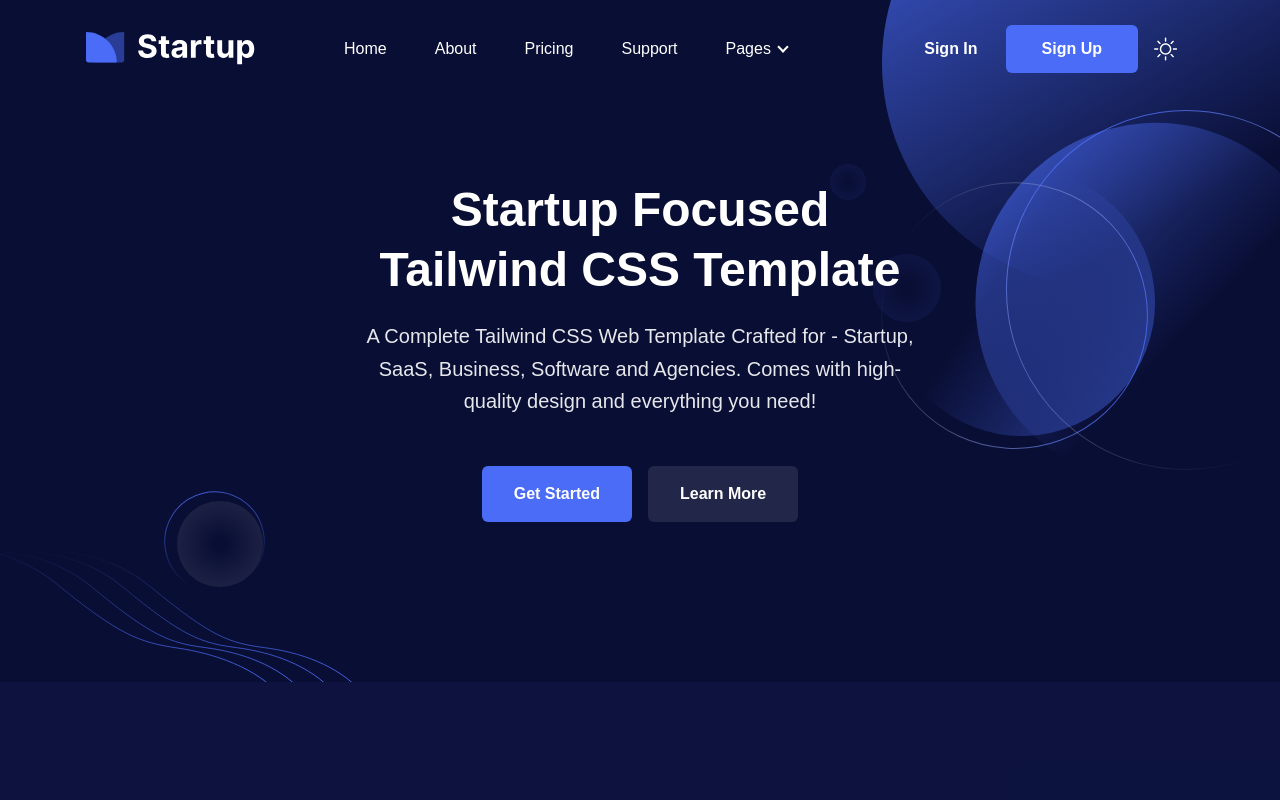
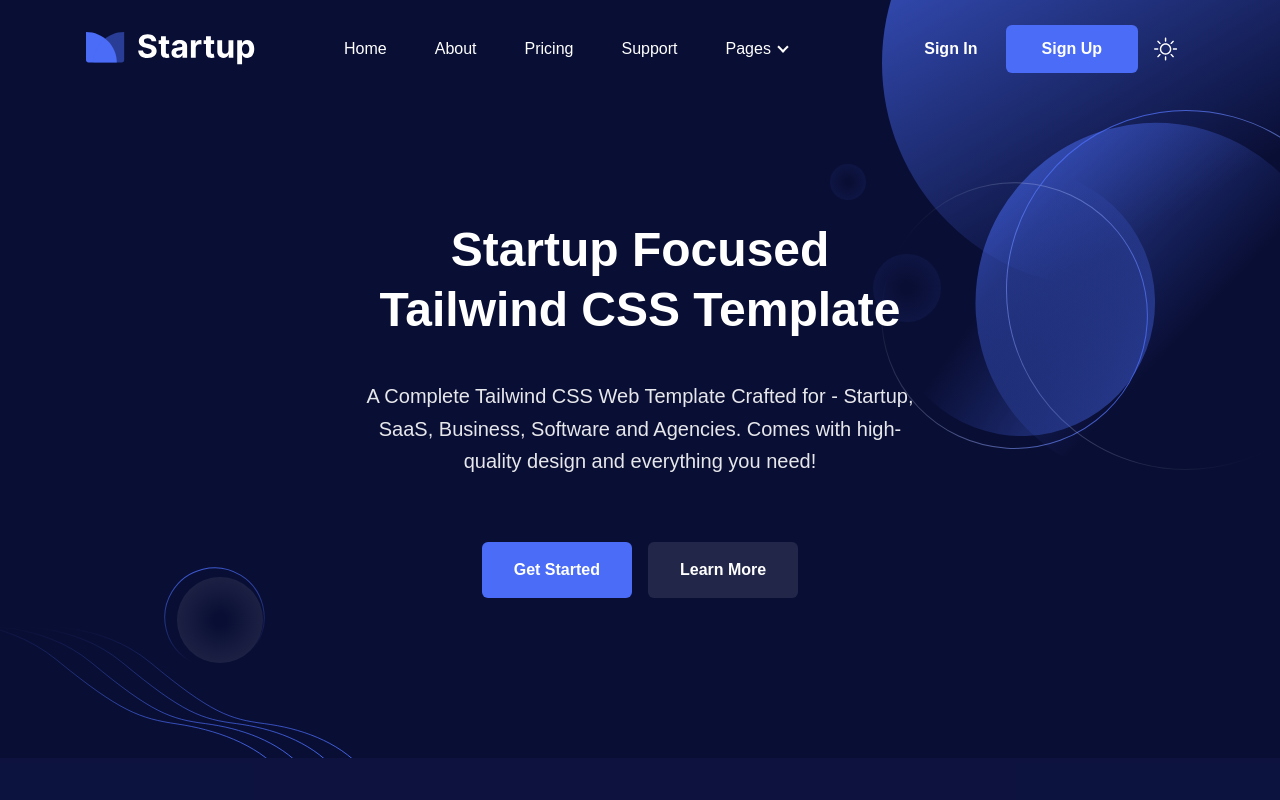
Before and after one commit to takashius/recharge, a React (Vite) app: page / in a window 1280 px wide. Shown: the top 800 px of the page. Built offline with nearby package versions, Linux system fonts and the light colour scheme.

Commit message:
"Updated Home component: changed margin values for h1 and p elements."

```diff
--- a/src/components/pages/home.tsx
+++ b/src/components/pages/home.tsx
@@ -9,11 +9,11 @@ export default function Home() {
             <div className="w-full px-4">
               <div className="mx-auto max-w-[570px] text-center wow fadeInUp" data-wow-delay=".2s">
                 <h1
-                  className="text-black dark:text-white font-bold text-3xl sm:text-4xl md:text-5xl leading-tight sm:leading-tight md:leading-tight mb-5">
+                  className="text-black dark:text-white font-bold text-3xl sm:text-4xl md:text-5xl leading-tight sm:leading-tight md:leading-tight my-10">
                   Startup Focused Tailwind CSS Template
                 </h1>
                 <p
-                  className="font-medium text-lg md:text-xl leading-relaxed md:leading-relaxed text-bodyColor dark:text-white dark:opacity-90 mb-12">
+                  className="font-medium text-lg md:text-xl leading-relaxed md:leading-relaxed text-bodyColor dark:text-white dark:opacity-90 mb-16">
                   A Complete Tailwind CSS Web Template Crafted for - Startup, SaaS, Business, Software and Agencies. Comes
                   with high-quality design and everything you need!
                 </p>
```
